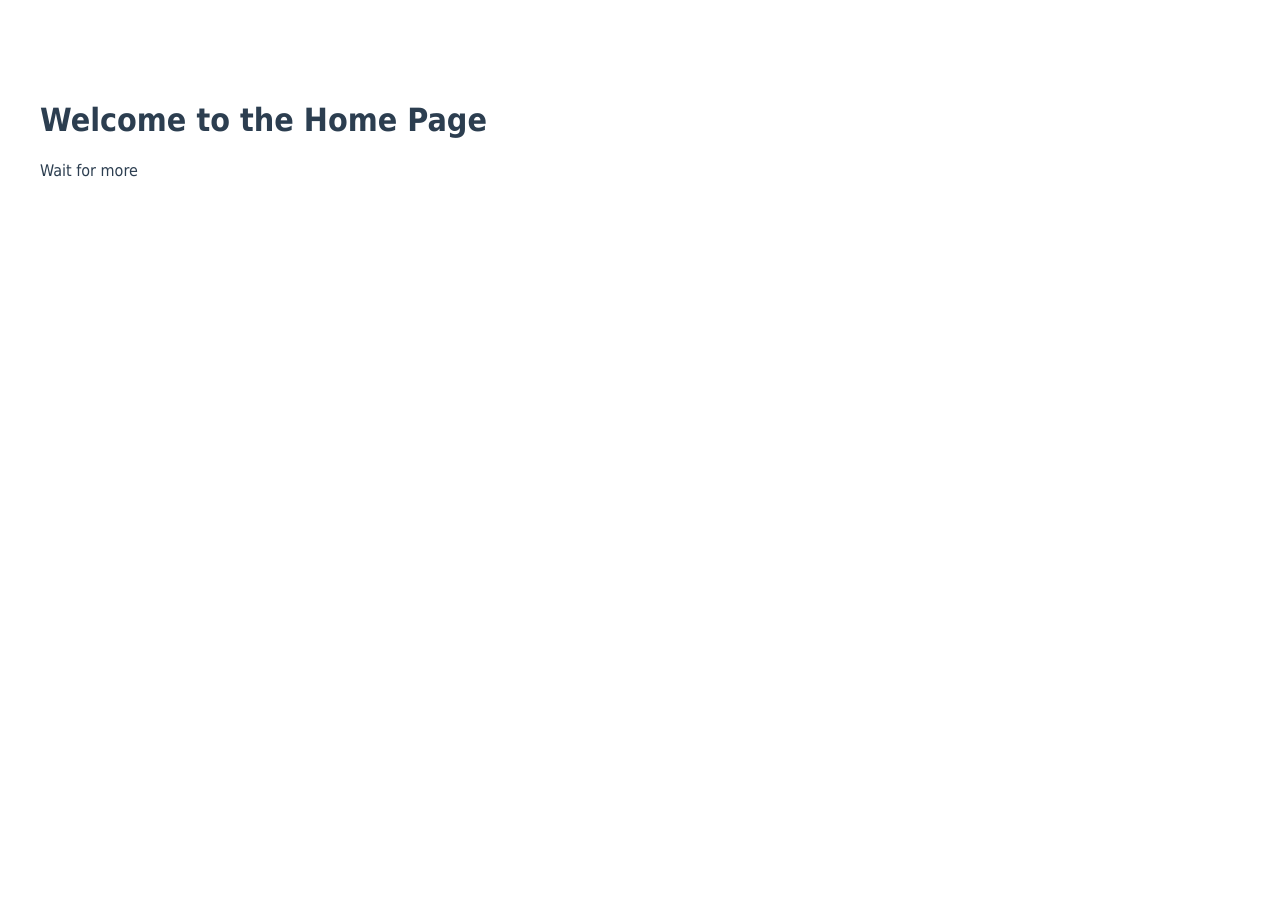
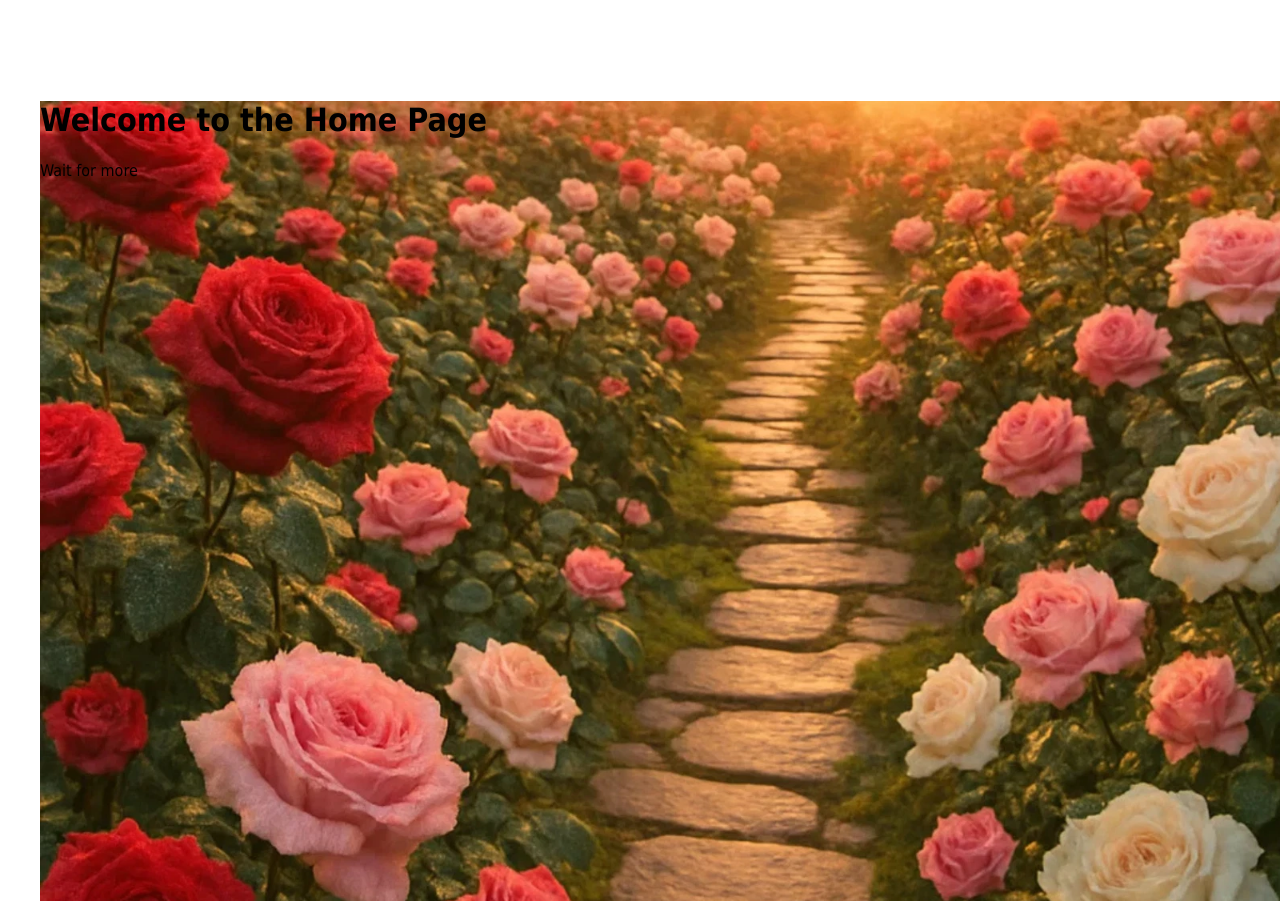
Before and after one commit to musinguzithaddy-sys/ConnectHub-p, a Django app: page /login/ in a window 1280 px wide; the page is wider, and only the part inside the window is pictured. Before the commit the page ends 177 px from the top of that part, so only its background shows below. Run offline with Django 5.2, Linux system fonts and the light colour scheme.

Commit message:
added styling

```diff
--- a/static/style.css
+++ b/static/style.css
@@ -4,6 +4,8 @@ body, html {
     width: 100%;
     font-family: 'segoe', Tahoma, 'Segoe UI', Tahoma, Geneva, Verdana, sans-serif;
     color: #2c3e50;
+    height: 100%;
+    width: 100%;
 }
 .profile {
     display: flex;
@@ -125,3 +127,13 @@ body, html {
     background-color: #2980b9;
     transform: translate(-2px);
 }
+.home {
+    color: black;
+    background-image: url("flower.webp");
+    background-size: cover;
+    background-position: center;
+    background-repeat: no-repeat;
+    min-height: 100vh;
+    width: 100%;
+    margin: 0;
+}
--- a/templates/home.html
+++ b/templates/home.html
@@ -2,7 +2,13 @@
 
 {% block title %}Thadtech{% endblock %}
 
+{% load static %}
+
 {% block content %}
+<link  rel="stylesheet" href="{% static 'style.css'}">
+
+<div class="home">
     <h1>Welcome to the Home Page</h1>
     <p>Wait for more</p>
+</div>
 {% endblock %}
```
Also changed, not shown: ConnectHub/migrations/0002_alter_country_code.py (added), static/flower.webp (added).
